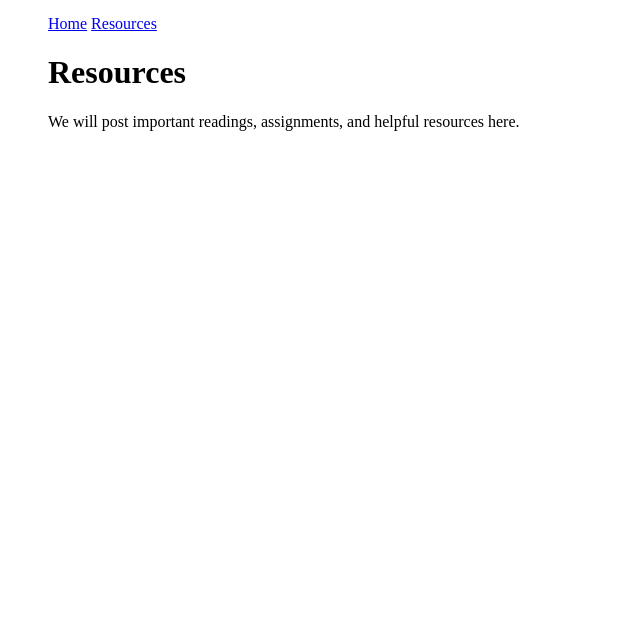
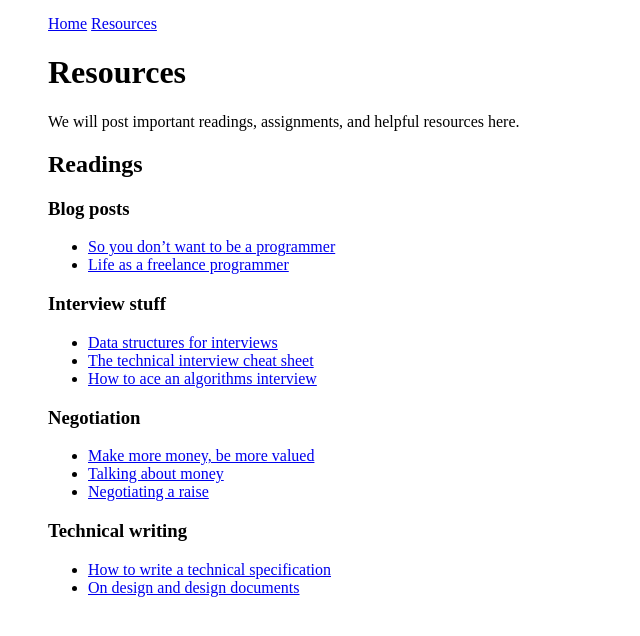
Before and after one commit to tekknolagi/excollege, a Jekyll site: the page built from resources.md, in a window 1280 px wide. Shown: the top 636 px of the page, without its empty margins (0-640 px from the left). Built offline with Jekyll 4.4.1, drawn with Linux system fonts in a browser that asks for light colours.

Commit message:
Add some resources

```diff
--- a/resources.md
+++ b/resources.md
@@ -4,6 +4,28 @@ title: Resources
 layout: page
 ---
 
-<p>
 We will post important readings, assignments, and helpful resources here.
-</p>
+
+## Readings
+
+### Blog posts
+
+* [So you don't want to be a programmer](https://blog.codinghorror.com/so-you-dont-want-to-be-a-programmer-after-all/)
+* [Life as a freelance programmer](https://www.quora.com/Whats-life-like-as-a-freelance-programmer-compared-to-working-for-a-company)
+
+### Interview stuff
+
+* [Data structures for interviews](http://www.columbia.edu/~jxz2101/#1)
+* [The technical interview cheat sheet](https://gist.github.com/TSiege/cbb0507082bb18ff7e4b)
+* [How to ace an algorithms interview](http://web.archive.org/web/20170714010344/https://www.palantir.com/2011/09/how-to-ace-an-algorithms-interview/)
+
+### Negotiation
+
+* [Make more money, be more valued](http://www.kalzumeus.com/2012/01/23/salary-negotiation/)
+* [Talking about money](http://www.kalzumeus.com/2015/05/01/talking-about-money/)
+* [Negotiating a raise](https://news.ycombinator.com/item?id=9807877)
+
+### Technical writing
+
+* [How to write a technical specification](http://web.archive.org/web/20171221102806/https://stackoverflow.com/questions/677901/how-do-i-write-a-technical-specification-document-for-my-software-project)
+* [On design and design documents](http://www.cs.tufts.edu/comp/40/handouts/design.pdf)
```
